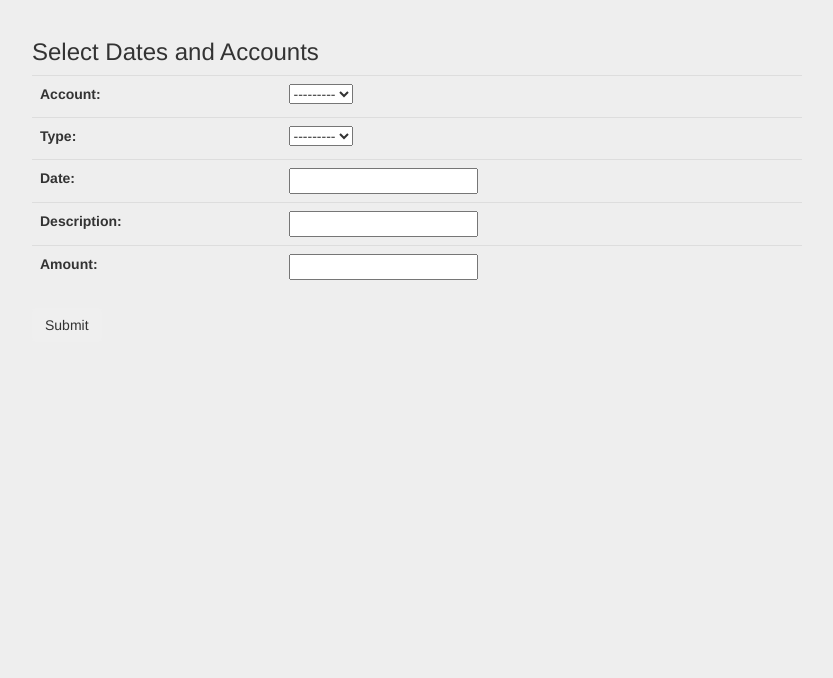
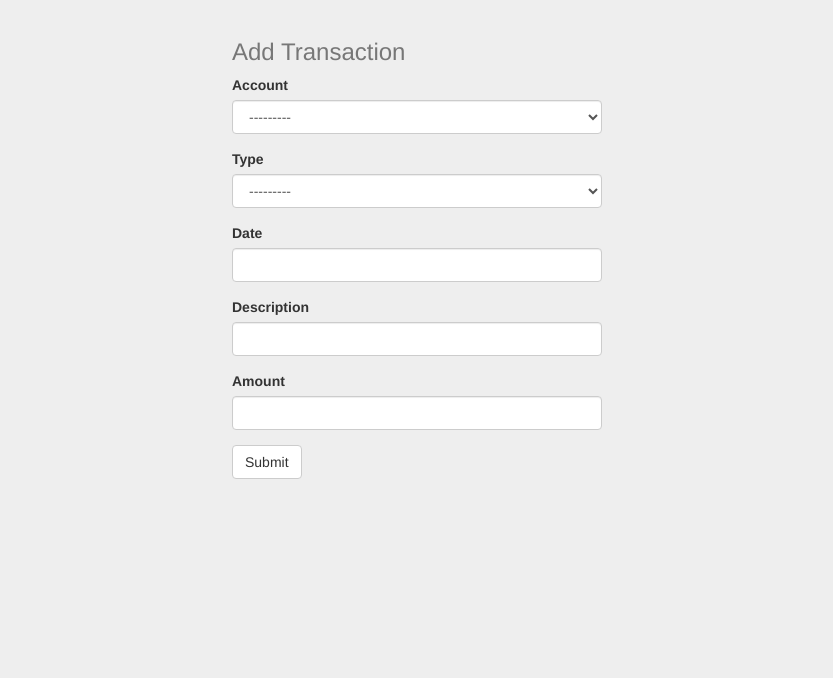
Before and after one commit to andyb3/money, a Django app: page /transactions/transaction/ in a window 1280 px wide. Shown: the part 51-729 px from the top of the page, without its empty margins (223-1056 px from the left). Run offline with Django 3.2, Linux system fonts and the light colour scheme; the visitor is signed in with stand-in values (Sample User, id 1); data that the repository does not hold is empty; some libraries are stand-ins or nearby versions.

Commit message:
Updated styling

```diff
--- a/transactions/forms.py
+++ b/transactions/forms.py
@@ -13,7 +13,9 @@ class TX_Add(forms.ModelForm):
         model = Transaction
         fields = ('account', 'tx_type', 'date', 'description', 'amount')
         labels = {'tx_type': 'Type'}
-        widgets = {'date': forms.TextInput(attrs={'class':'datepicker','autocomplete':'off'})}
+        widgets = {'date': forms.TextInput(attrs={'class':'datepicker','autocomplete':'off'}),
+                   'account': forms.Select(attrs={'class':'form-control'}),
+                   'tx_type': forms.Select(attrs={'class':'form-control'})}
 
 class TX_History(forms.Form):
     start_date = forms.DateField(label_suffix="",label="Period start", widget=forms.TextInput(attrs={'class':'datepicker','autocomplete':'off'}))
--- a/transactions/templates/transactions/add_tx.html
+++ b/transactions/templates/transactions/add_tx.html
@@ -2,6 +2,7 @@
 
 {% block content %}
 {% load static %}
+{% load widget_tweaks %}
     <!-- Fixed navbar -->
     <nav class="navbar navbar-default navbar-fixed-top">
       <div class="container">
@@ -34,18 +35,37 @@
       </div>
     </nav>
 
-    <div class="container" style='max-width:800px;margin:0 auto'>
+    <div class="container" style='max-width:400px;margin:0 auto'>
 
       <!-- Main component for a primary marketing message or call to action -->
 
-        <h3>Select Dates and Accounts</h3>
+
 
         <form method="post">
+          <h3 class='text-muted'>Add Transaction</h3>
           {% csrf_token %}
-          <table class=table>
-          {{form.as_table}}
-          </table>
-          <input class='btn' type="submit" value="Submit" />
+          <div class="form-group">
+          <label for="account">{% render_field form.account.label %}</label>
+          {% render_field form.account %}
+          </div>
+          <div class="form-group">
+          <label for="tx_type">{% render_field form.tx_type.label %}</label>
+          {% render_field form.tx_type %}
+          </div>
+          <div class="form-group">
+          <label for="date">{% render_field form.date.label %}</label>
+          {% render_field form.date class="datepicker form-control" %}
+          </div>
+          <div class="form-group">
+          <label for="description">{% render_field form.description.label %}</label>
+          {% render_field form.description class="form-control" %}
+          </div>
+          <div class="form-group">
+          <label for="amount">{% render_field form.amount.label %}</label>
+          {% render_field form.amount class="form-control"%}
+          </div>
+
+          <input class='btn btn-default' type="submit" value="Submit" />
         </form>
 
     </div> <!-- /container -->
--- a/transactions/templates/transactions/select_tx.html
+++ b/transactions/templates/transactions/select_tx.html
@@ -44,7 +44,7 @@
           <caption><h3>Select Dates and Accounts</h3></caption>
           {{form.as_table}}
           </table>
-          <input class='btn' type="submit" value="Next" />
+          <input class='btn btn-default' type="submit" value="Next" />
         </form>
 
 
```
Also changed, not shown: transactions/templates/transactions/login.html (+5 -5 lines), transactions/templates/transactions/ofxupload.html (+5 -6 lines).
